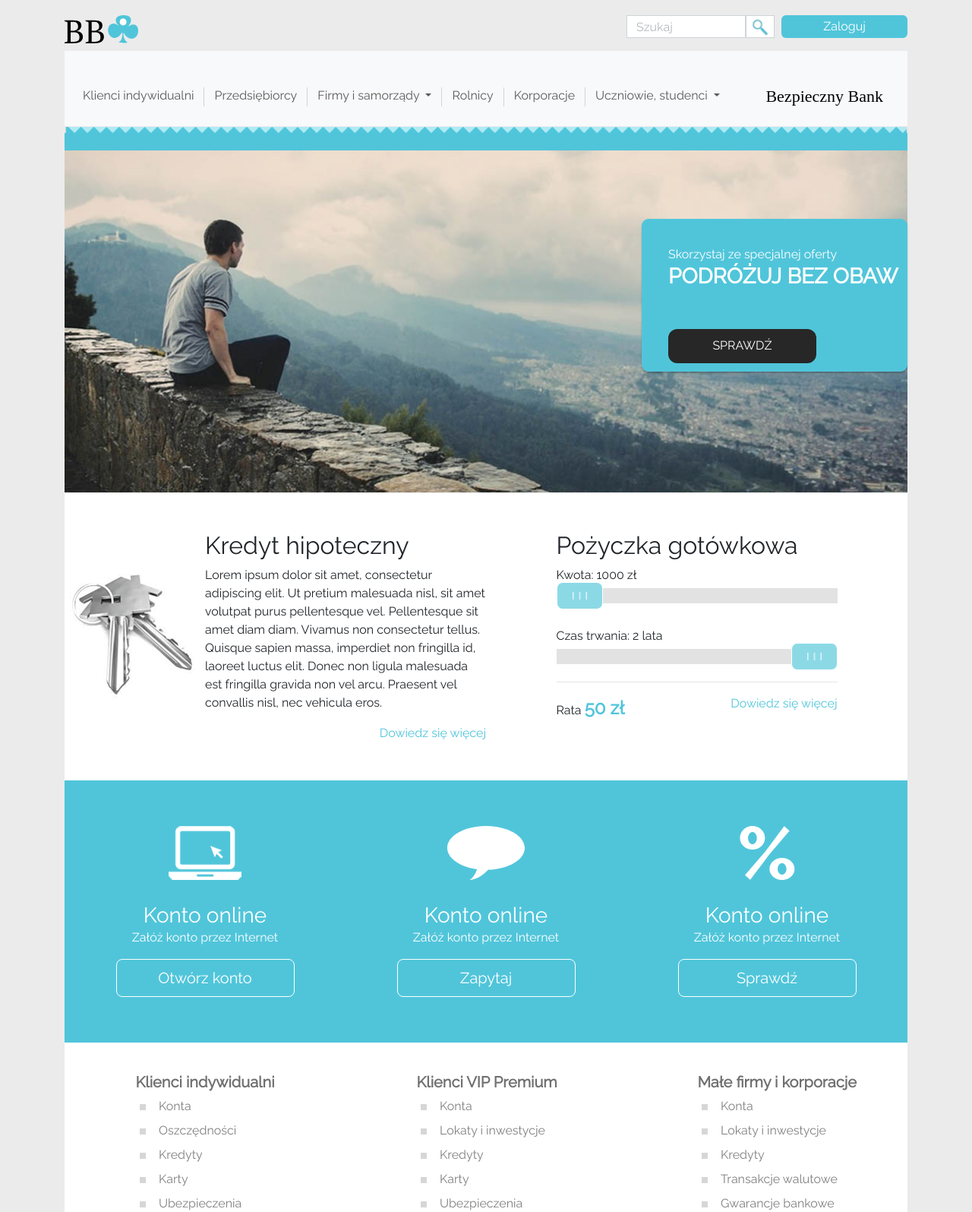
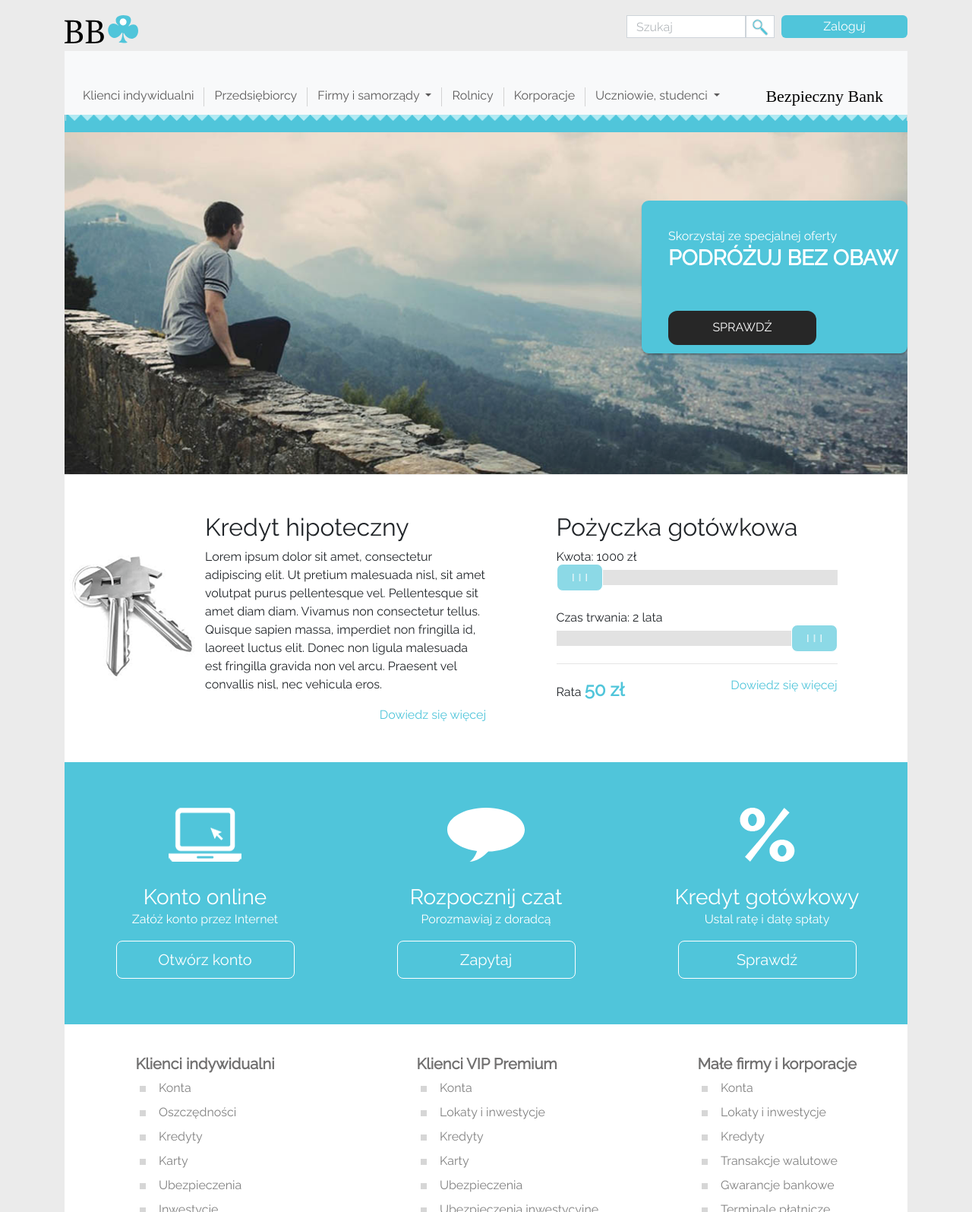
Before and after one commit to agnxr/safe-bank, a website: page index.html in a window 1280 px wide. Shown: the top 1595 px of the page at 76% size. Drawn offline with nearby package versions, Linux system fonts and the light colour scheme.

Commit message:
add traingles, update readme

```diff
--- a/index.html
+++ b/index.html
@@ -109,8 +109,8 @@
     <div class="container">
         <div class="row justify-content-center no-gutters">
             <div class="col-12">
+                <div class="blueStrip"></div>
                 <img class="triangles" src="images/tri.png">
-                <div class="blueStrip"></div>
                 <img class="mainImg" src="images/img.png">
             </div>
         </div>
@@ -187,8 +187,8 @@
             <div class="col-lg-3">
                 <div class="text-center bluediv">
                     <img class="mx-auto d-block blueimg" src="images/chmurka.svg">
-                    <h3>Konto online</h3>
-                    <p>Załóż konto przez Internet</p>
+                    <h3>Rozpocznij czat</h3>
+                    <p>Porozmawiaj z doradcą</p>
                     <button type="button" class="btn transparentBtn">Zapytaj</button>
                 </div>
             </div>
@@ -196,8 +196,8 @@
             <div class="col-lg-3">
                 <div class="text-center bluediv">
                     <img class="mx-auto d-block blueimg" src="images/pro.png">
-                    <h3>Konto online</h3>
-                    <p>Załóż konto przez Internet</p>
+                    <h3>Kredyt gotówkowy</h3>
+                    <p>Ustal ratę i datę spłaty</p>
                     <button type="button" class="btn transparentBtn">Sprawdź</button>
                 </div>
             </div>
--- a/scss/style.scss
+++ b/scss/style.scss
@@ -88,20 +88,16 @@ body {
   height: 23px;
   background-color: #50c5da;
   margin-top: -15px;
+  position: relative;
 }
-
-/*
-.triangles {
-  width: 1103px;
-}
-*/
 
 .mainImg, .triangles {
   width: 100%;
 }
 
 .triangles {
-  margin-top: -15px;
+  margin-top: -23px;
+  position: absolute;
 }
 
 .mainImg {
```
Also changed, not shown: css/style.css, readme.md, screen.png, scss/style.css, 2 other files.
